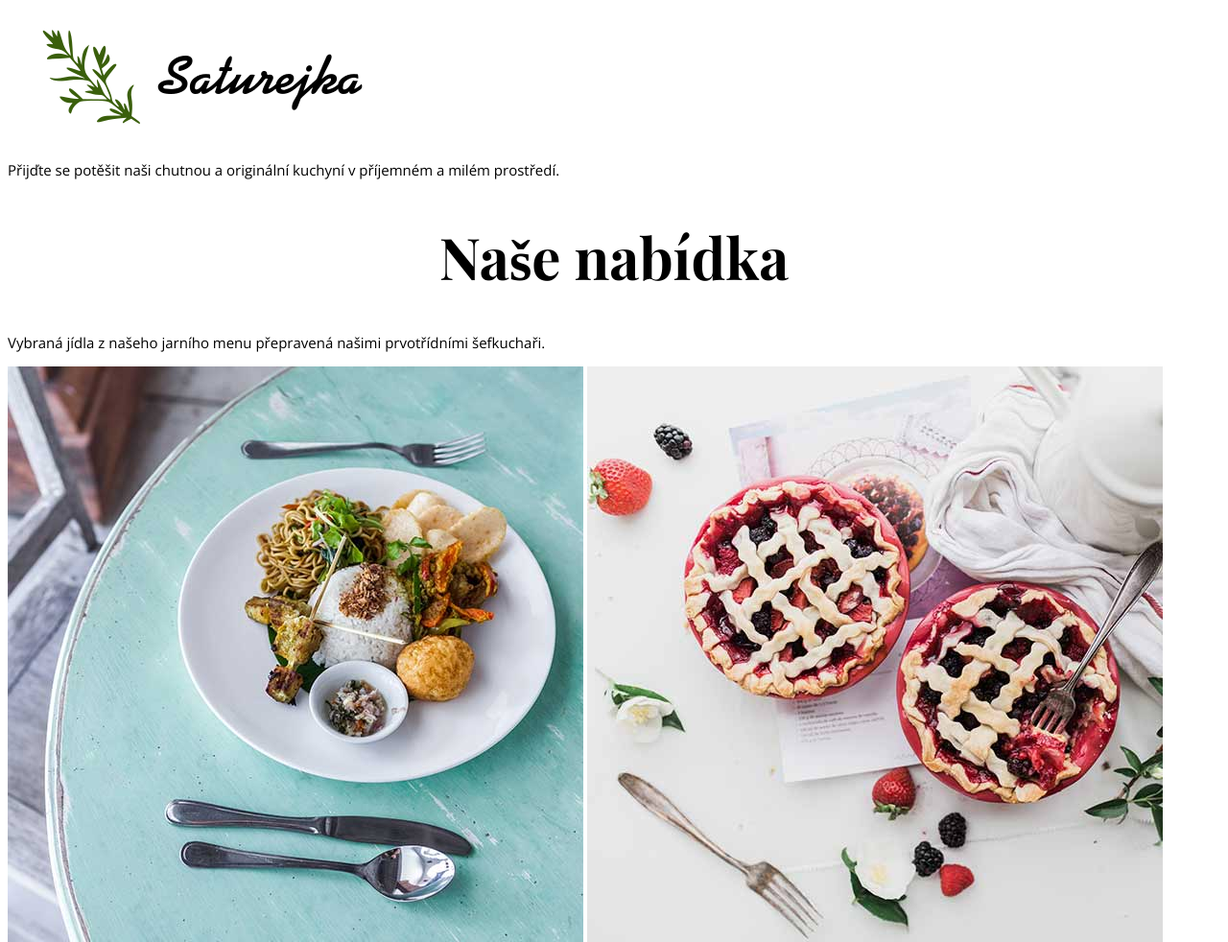
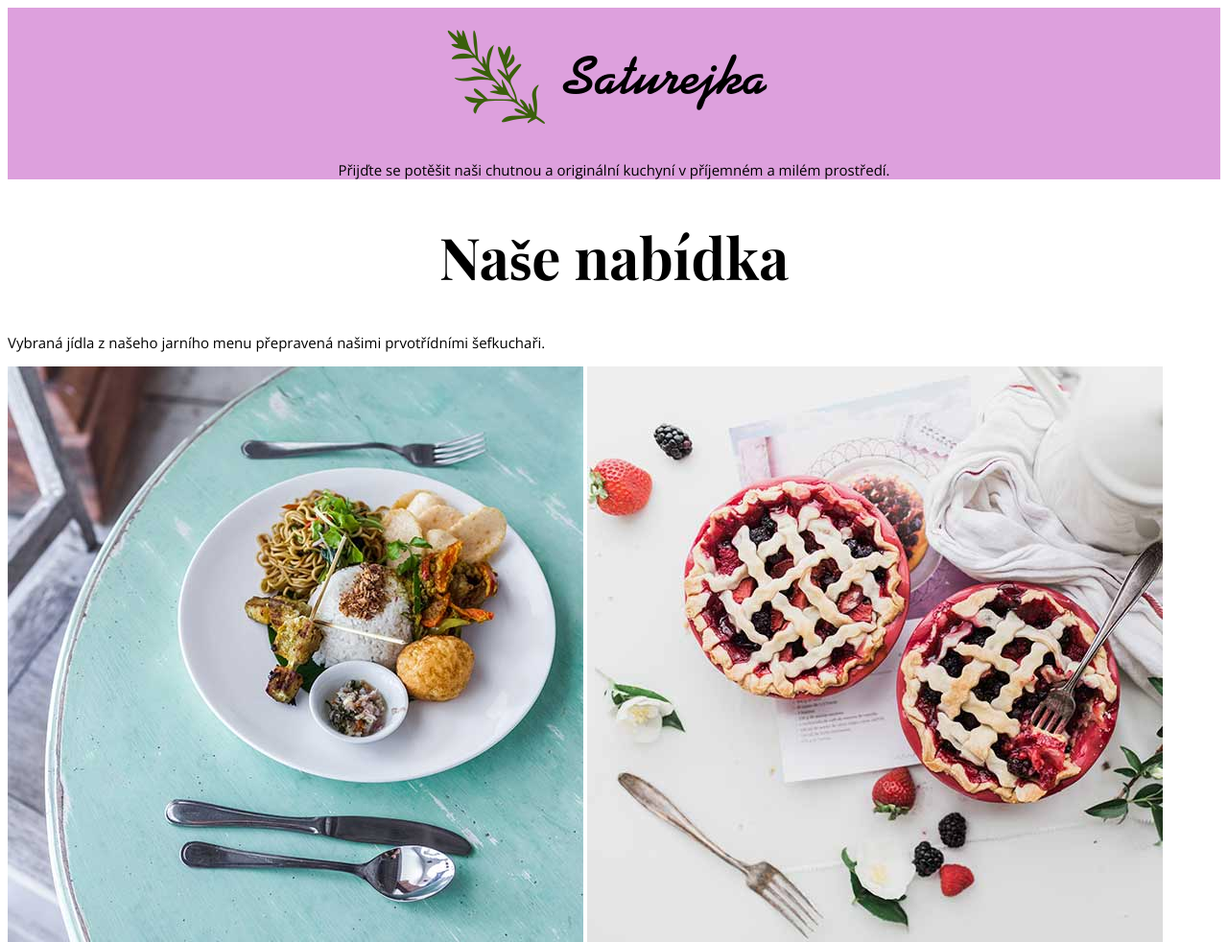
Before and after one commit to EliKorenc/Saturejka, a plain HTML site: page index.html in a window 1280 px wide. Shown: the top 982 px of the page at 96% size. Drawn offline with nearby package versions, Linux system fonts and the light colour scheme.

Commit message:
nastavení hlavičky a patičkv v css.

```diff
--- a/style.css
+++ b/style.css
@@ -3,6 +3,12 @@
 html {
   font-family: 'Open Sans', sans-serif;
   font-size: 15px;
+}
+
+header,
+footer {
+  text-align: center;
+  background-color: plum;
 }
 
 h1 {
```
